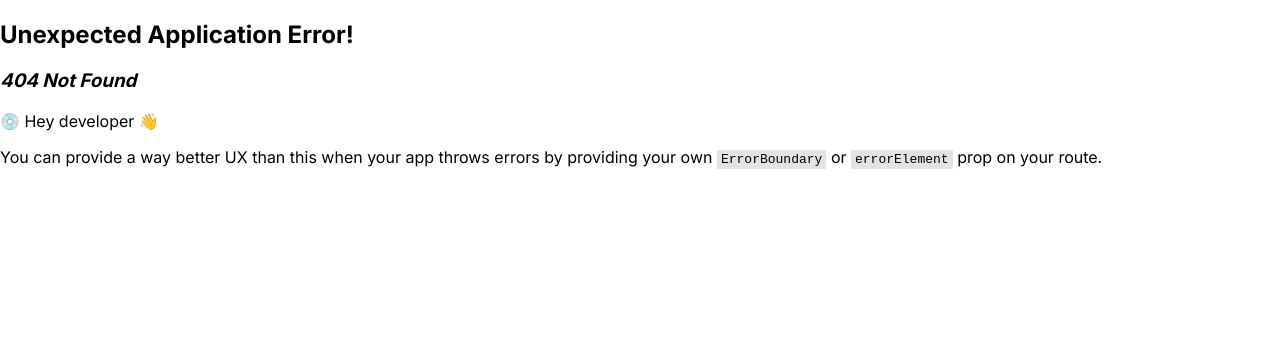
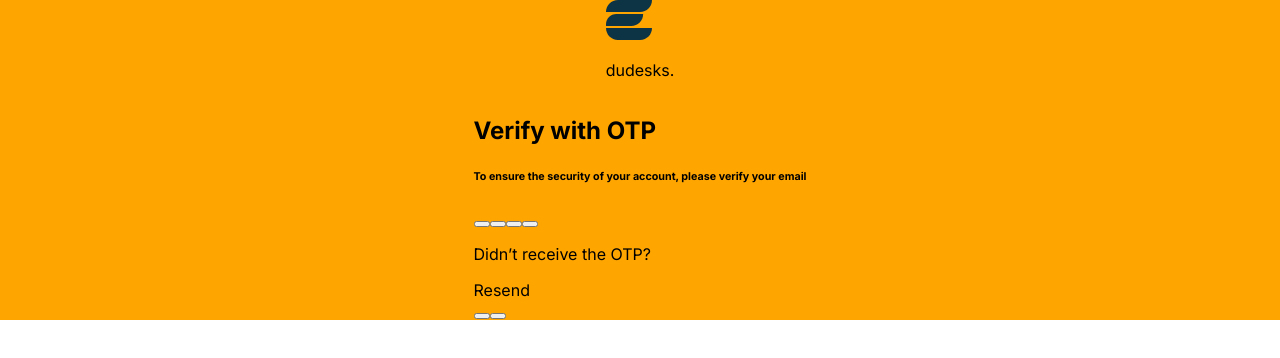
Before and after one commit to xerdin442/edtech-platform, a React (Vite) app in the folder client/: page /opt-verify in a window 1280 px wide. Before the commit this address had no page. Shown: the top 358 px of the page. Built offline with nearby package versions, Linux system fonts and the light colour scheme.

Commit message:
commit message

```diff
--- a/client/src/App.jsx
+++ b/client/src/App.jsx
@@ -5,11 +5,16 @@ import{
 // import PreLandingPage from './view/Pre-LandingPage';
 // import LandingPage from './view/LandingPage';
 import SignUp from './view/SignUp';
+import Opt from './view/Opt';
 // import DashBoard from './view/Dashboard';
 const router = createBrowserRouter([
   {
     path:"/",
     element: <SignUp/>,
+  },
+  {
+    path:"/opt-verify",
+    element: <Opt/>,
   },
   // {
   //   path:"/landing-page",
--- /dev/null
+++ b/client/src/css/opt.css
@@ -0,0 +1,6 @@
+.opt-container-div{
+    display: flex;
+    align-items: center;
+    flex-direction: column;
+    background-color: orange;
+}
--- a/client/src/main.jsx
+++ b/client/src/main.jsx
@@ -8,6 +8,8 @@ import './css/landingPage.css'
 import './css/footer.css'
 import './css/SignUp.css'
 import './css/sideBar.css'
+import './css/signIn.css'
+import './css/opt.css'
 createRoot(document.getElementById('root')).render(
   <StrictMode>
     <App />
--- /dev/null
+++ b/client/src/view/Opt.jsx
@@ -0,0 +1,40 @@
+import Group_7 from "/Group_7.svg";
+const Opt = () => {
+  return (
+    <>
+      <section className="opt-container">
+        <div className="opt-container-div">
+          <header className="signUp-header">
+            <img src={Group_7} alt="Landing Page Icon" />
+            <p>
+              du<span>desks</span>.
+            </p>
+          </header>
+
+          <section className="verify-opt-container">
+            <h2>Verify with OTP</h2>
+            <h6>To ensure the security of your account, please verify your email</h6>
+
+            <div className="btn-container-1">
+                <button></button>
+                <button></button>
+                <button></button>
+                <button></button>
+            </div>
+
+            <div className="not-recieve">
+                <p>Didn’t receive the OTP?</p>
+                <a>Resend</a>
+            </div>
+
+            <div className="btn-container-2">
+            <button></button>
+            <button></button>
+            </div>
+          </section>
+        </div>
+      </section>
+    </>
+  );
+};
+export default Opt;
--- a/client/src/view/SignUp.jsx
+++ b/client/src/view/SignUp.jsx
@@ -3,9 +3,7 @@ import Component_4 from "/Component_4.png";
 import lock from "/lock.svg";
 import envlope2 from "/envlope2.svg";
 import castle from "/castle.svg";
-import danger from "/danger.png";
-import { FaEye, FaEyeSlash, } from "react-icons/fa";
-// import Checkbox from "/Checkbox.png";
+import { FaEye, FaEyeSlash } from "react-icons/fa";
 import { useState } from "react";
 import axios from "axios";
 import { Link, useNavigate } from "react-router-dom";
@@ -13,111 +11,46 @@ import { Link, useNavigate } from "react-router-dom";
 const SignUp = () => {
   const [showPassword, setShowPassword] = useState(false);
   const [showConfirmPassword, setShowConfirmPassword] = useState(false);
-  const [isChecked, setIsChecked] = useState(false);
   const [formData, setFormData] = useState({
     schoolName: "",
     schoolEmail: "",
     schoolPassword: "",
     schoolConfirmPassword: "",
   });
-  const [errors, setErrors] = useState({});
-
+  const [backendError, setBackendError] = useState("");
   const navigate = useNavigate();
 
-  // Toggle password visibility
+  // Toggle Password Visibility
   const togglePasswordVisibility = () => setShowPassword((prev) => !prev);
   const toggleConfirmPasswordVisibility = () =>
     setShowConfirmPassword((prev) => !prev);
 
-  // Handle input changes
+  // Handle Input Changes
   const handleChange = (e) => {
     const { name, value } = e.target;
     setFormData((prev) => ({ ...prev, [name]: value }));
-    setErrors((prev) => ({ ...prev, [name]: "" })); // Reset error on change
   };
 
-  // Toggle checkbox state
-  const toggleCheckbox = () => setIsChecked((prev) => !prev);
-
-  // Form validation function
-  const validateForm = () => {
-    const { schoolName, schoolEmail, schoolPassword, schoolConfirmPassword } = formData;
-    let validationErrors = {};
-
-    if (!schoolName) {
-      validationErrors.schoolName = (
-        <span className="red-error">
-          <img src={danger} alt="Error Icon" /> School name is required
-        </span>
-      );
-    }
-    if (!schoolEmail) {
-      validationErrors.schoolEmail = (
-        <span className="red-error">
-          <img src={danger} alt="Error Icon" /> Email is required
-        </span>
-      );
-    } else {
-      const emailRegex = /^[^\s@]+@[^\s@]+\.[^\s@]+$/;
-      if (!emailRegex.test(schoolEmail)) {
-        validationErrors.schoolEmail = (
-          <span className="red-error">
-            <img src={danger} alt="Error Icon" /> Invalid email address. Try again.
-          </span>
-        );
-      }
-    }
-    if (!schoolPassword) {
-      validationErrors.schoolPassword = (
-        <span className="red-error">
-          <img src={danger} alt="Error Icon" /> Password is required
-        </span>
-      );
-    } else if (schoolPassword.length < 8) {
-      validationErrors.schoolPassword = (
-        <span className="red-error">
-          <img src={danger} alt="Error Icon" /> Password must be at least 8 characters long
-        </span>
-      );
-    }
-    if (!schoolConfirmPassword) {
-      validationErrors.schoolConfirmPassword = (
-        <span className="red-error">
-          <img src={danger} alt="Error Icon" /> Please confirm your password
-        </span>
-      );
-    } else if (schoolPassword !== schoolConfirmPassword) {
-      validationErrors.schoolConfirmPassword =
-      (
-        <span className="red-error">
-          <img src={danger} alt="Error Icon" /> Re-enter the password correctly.
-        </span>
-      );
-    }
-
-    setErrors(validationErrors);
-
-    return Object.keys(validationErrors).length === 0;
-  };
-
-  // Form submission handler
+  // Form Submission Handler
   const handleRegister = async (e) => {
     e.preventDefault();
-    if (!validateForm()) return;
-
-    const { schoolName, schoolEmail, schoolPassword } = formData;
 
     try {
       const response = await axios.post(
         "https://edudesks.onrender.com/api/auth/register",
-        { name: schoolName, email: schoolEmail, password: schoolPassword }
+        {
+          name: formData.schoolName,
+          email: formData.schoolEmail,
+          password: formData.schoolPassword,
+        }
       );
 
-      console.log(response.data.message);
+
       localStorage.setItem("authToken", response.data.token);
-      navigate("/sign-in");
+      navigate("/opt-verify");
     } catch (error) {
-      console.error(error.response?.data?.error || "Registration failed");
+
+      setBackendError(error.response?.data?.error || "Registration failed");
     }
   };
 
@@ -127,15 +60,9 @@ const SignUp = () => {
         <div className="side-1">
           <header className="signUp-header">
             <img src={Group_7} alt="Landing Page Icon" />
-            <p>
-              du<span>desks</span>.
-            </p>
+            <p>du<span>desks</span>.</p>
           </header>
-          <img
-            src={Component_4}
-            alt="Component Illustration"
-            className="illustration"
-          />
+          <img src={Component_4} alt="Component Illustration" className="illustration" />
         </div>
 
         <div className="side-2">
@@ -151,7 +78,7 @@ const SignUp = () => {
               {/* School Name */}
               <div className="signup-details">
                 <p>School Name</p>
-                <div className={`input-container ${errors.schoolName ? 'show-red' : ''}`}>
+                <div className="input-container">
                   <img src={castle} alt="Castle Icon" />
                   <input
                     type="text"
@@ -159,15 +86,15 @@ const SignUp = () => {
                     value={formData.schoolName}
                     onChange={handleChange}
                     placeholder="Enter your school name"
+                    required
                   />
                 </div>
-                {errors.schoolName && <p className="error-message">{errors.schoolName}</p>}
               </div>
 
               {/* School Email */}
               <div className="signup-details">
                 <p>School Email</p>
-                <div className={`input-container ${errors.schoolEmail ? 'show-red' : ''}`}>
+                <div className="input-container">
                   <img src={envlope2} alt="Envelope Icon" />
                   <input
                     type="email"
@@ -175,15 +102,15 @@ const SignUp = () => {
                     value={formData.schoolEmail}
                     onChange={handleChange}
                     placeholder="Enter your school email"
+                    required
                   />
                 </div>
-                {errors.schoolEmail && <p className="error-message">{errors.schoolEmail}</p>}
               </div>
 
               {/* Password */}
               <div className="signup-details">
                 <p>Choose Password</p>
-                <div className={`input-container password ${errors.schoolPassword ? 'show-red' : ''}`}>
+                <div className="input-container password">
                   <img src={lock} alt="Lock Icon" />
                   <input
                     type={showPassword ? "text" : "password"}
@@ -191,18 +118,18 @@ const SignUp = () => {
                     value={formData.schoolPassword}
                     onChange={handleChange}
                     placeholder="Enter your password"
+                    required
                   />
                   <div className="eyeIcon" onClick={togglePasswordVisibility}>
-                    {showPassword ? <FaEyeSlash className="icon-eye"/> : <FaEye className="icon-eye"/>}
+                    {showPassword ? <FaEyeSlash className="icon-eye" /> : <FaEye className="icon-eye" />}
                   </div>
                 </div>
-                {errors.schoolPassword && <p className="error-message">{errors.schoolPassword}</p>}
               </div>
 
               {/* Confirm Password */}
               <div className="signup-details">
                 <p>Confirm Password</p>
-                <div className={`input-container password ${errors.schoolConfirmPassword ? 'show-red' : ''}`}>
+                <div className="input-container password">
                   <img src={lock} alt="Lock Icon" />
                   <input
                     type={showConfirmPassword ? "text" : "password"}
@@ -210,24 +137,16 @@ const SignUp = () => {
                     value={formData.schoolConfirmPassword}
                     onChange={handleChange}
                     placeholder="Confirm your password"
+                    required
                   />
                   <div className="eyeIcon" onClick={toggleConfirmPasswordVisibility}>
-                    {showConfirmPassword ? <FaEyeSlash className="icon-eye"/> : <FaEye className="icon-eye"/>}
+                    {showConfirmPassword ? <FaEyeSlash className="icon-eye" /> : <FaEye className="icon-eye" />}
                   </div>
                 </div>
-                {errors.schoolConfirmPassword && <p className="error-message">{errors.schoolConfirmPassword}</p>}
               </div>
 
-              {/* Checkbox */}
-              <div className="draft">
-                <input
-                  type="checkbox"
-                  checked={isChecked}
-                  onChange={toggleCheckbox}
-                  style={{ cursor: "pointer" }}
-                />
-                <p>Save drafts</p>
-              </div>
+              {/* Backend Error Message */}
+              {backendError && <p className="error-message">{backendError}</p>}
 
               {/* Submit Button */}
               <div className="btnContainer">
```
Also changed, not shown: client/src/css/signIn.css (added).
